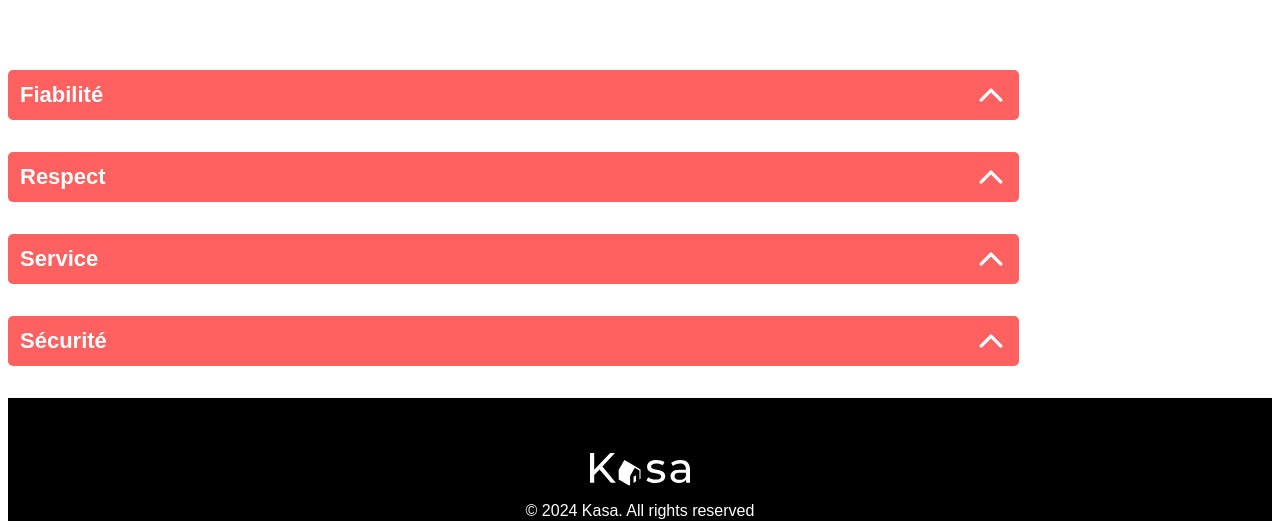
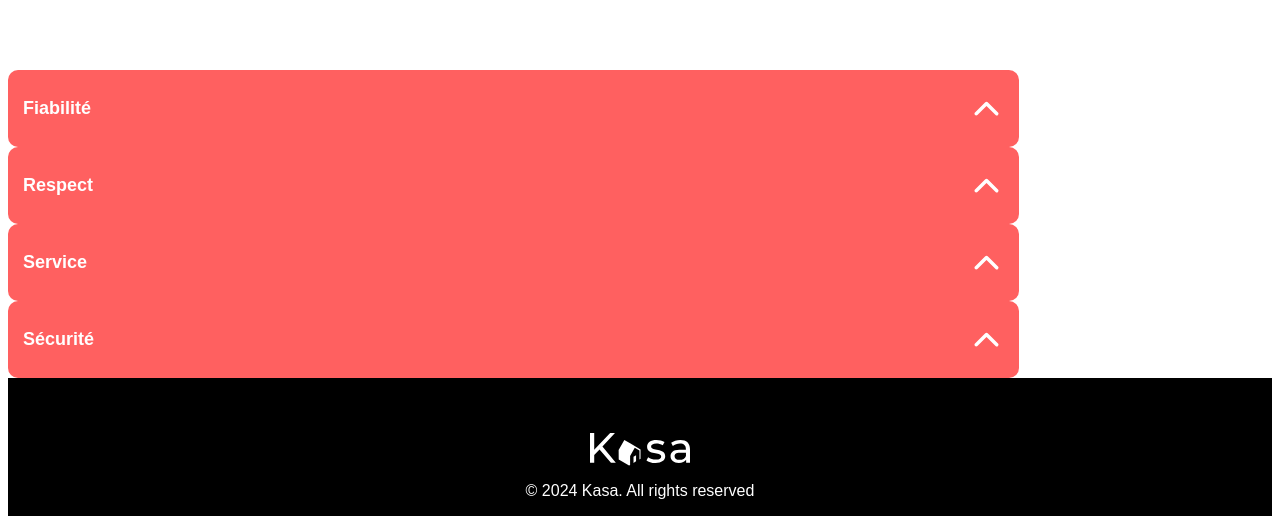
Before and after one commit to NibSnipe/Projet_5_new, a React (Vite) app: page /about in a window 1280 px wide. Shown: the part 1036-1557 px from the top of the page. Built offline with nearby package versions, Linux system fonts and the light colour scheme.

Commit message:
logement terminée

```diff
--- a/src/components/Carrousel.jsx
+++ b/src/components/Carrousel.jsx
@@ -22,10 +22,9 @@ const Carrousel = ({ images }) => {
     }
 
 
-
     return (
         <div>
-                    <div className='carrousel'>
+            <div className='carrousel'>
             {!singleImage && ( // Affichage des chevrons si plusieurs images
                 <div className='btn-slide'>
                     <img src={left} className='left' alt='left arrow' onClick={prevSlide}/>
--- a/src/components/Collapse.jsx
+++ b/src/components/Collapse.jsx
@@ -11,22 +11,21 @@ const Collaspe = ({ title, children }) => {
       }
 
     return (
-        <div>
-              <div className={`collapse ${isOpen ? "open" : ""}`}>
-      <div className="collapse-header" onClick={toggleCollapse}>
-        <h3>{title}</h3>
-        <img
-          src={chevron}
-          alt="Chevron"
-          className={`chevron ${isOpen ? "down" : "up"}`}
-        />
+      <div className= {`collapse-container ${isOpen ? 'open' : ''}`}>
+      <div className={"collapse-title"}>
+          <h3>{title}</h3>
+          <img
+          onClick={toggleCollapse}
+          src= {chevron}
+          alt="chevron"
+          className={`chevron ${isOpen ? "open" : ""}`}
+          />
       </div>
-      <div className={`collapse-content ${isOpen ? "open" : ""}`}>
-        <div className="content-wrapper">{children}</div>
+      <div className="collapse-content">
+          <ul>{children}</ul>
       </div>
-    </div>
-        </div>
-    );
+  </div>
+);
 };
 
 
--- a/src/pages/About.jsx
+++ b/src/pages/About.jsx
@@ -17,7 +17,6 @@ const About = () => {
                     </Collapse>
                   ))}
                 </div>
-
         </div>
     );
 };
--- a/src/pages/Logements.jsx
+++ b/src/pages/Logements.jsx
@@ -4,6 +4,7 @@ import Carrousel from '../components/Carrousel';
 import Collapse from '../components/Collapse';
 import Rating from '../components/Rating';
 import Tags from '../components/Tags';
+import "../sass/logements.scss";
 
 
 
@@ -18,11 +19,10 @@ const Logements = () => {
 
     return (
         <div>
-            { picture.map((img) => <img src={ img } alt={""} key={ img } />) }
             <p>looollo { id }</p>
-            <p> { logement.description }</p>
-
+            <div className="carrousel-container">
             <Carrousel images={logement.pictures} />
+            </div>
 
             <div className="all-info-container">
                 <div className="left-container">
@@ -38,16 +38,14 @@ const Logements = () => {
                         <img src={logement.host.picture} alt = {"photo de " + logement.host.name}></img>
                     </div>
                     <div className="rating-container">
-                        <Rating rating = {appartement.rating}/>
+                        <Rating rating = {logement.rating}/>
                     </div>
                 </div>
             </div>
-
             <div className="collapse-description-container">
             <Collapse title="Description">  { logement.description }  </Collapse>
             <Collapse title="Équipements">  { logement.equipments }  </Collapse>
             </div>
-
         </div>
     );
 };
--- a/src/sass/Collapse.scss
+++ b/src/sass/Collapse.scss
@@ -1,99 +1,51 @@
-.collapse {
-    margin-bottom: 2rem;
-    border-radius: 5px;
-    overflow: hidden;
+.collapse-container{
     width: 100%;
 
-    .collapse-header {
-      display: flex;
-      justify-content: space-between;
-      align-items: center;
-      padding: 0.5rem 1rem 0.5rem 0.75rem;
-      background-color: #ff6060;
-      cursor: pointer;
-
-      h3 {
-        margin: 0;
-        color: #ffffff;
-        font-size: 22px;
-        line-height: 34px;
-      }
-
-      .chevron {
-        width: 24px;
-        height: 24px;
-        transform: rotate(0deg);
-        transition: transform 0.3s ease;
-
-        &.down {
-          transform: rotate(-180deg);
+    &.open {
+        .collapse-content{
+            max-height: 1000px;
+            transition: max-height 3s ease;
+            padding: 20px 20px 20px 0;
         }
-      }
     }
 
-    .collapse-content {
-      max-height: 0;
-      background-color: rgba(246, 246, 246, 0.45);
-      transition: max-height 0.4s ease-in-out;
-      padding: 0 1rem;
-      overflow: hidden;
-
-      .content-wrapper {
-        opacity: 0;
-        transform: translateY(-80px);
-        transition:
-          opacity 0.4s ease-in-out,
-          transform 0.4s ease-in-out;
-      }
-
-      p,
-      ul {
-        margin: 0;
-        padding: 1rem 0;
-      }
-
-      ul {
-        list-style: none;
-      }
+    .collapse-title {
+        align-items: center;
+        padding: 10px 20px 10px 15px;
+        border-radius: 10px;
+        display: flex;
+        justify-content: space-between;
+        background-color: #ff6060;
+        @media (max-width : 425px) {
+            padding: 10px ;
+        }
     }
 
-    &.open {
-      .collapse-content {
-        max-height: 300px;
+    h3{
+        color: white;
+        font-size: 18px;
+        @media (max-width : 425px) {
+            font-size: 13px;
+        }
+    }
 
-        .content-wrapper {
-          opacity: 1;
-          transform: translateY(0);
+    .chevron{
+        width: 25px;
+        height: 25px;
+        transition: transform 0.3s ease;
+        cursor: pointer;
+
+        &.open{
+                transform: rotate(180deg);
+            }
         }
-      }
     }
-  }
 
-  /*** MEDIA QUERIES ***/
+    .collapse-content{
 
-  /* (768PX AND LESS TABLET) */
-  @media (max-width: 768px) {
-    .collapse {
-      margin-bottom: 1.5rem;
-      .collapse-header {
-        padding: 0.375rem 0.75rem 0.375rem 0.75rem;
-
-        h3 {
-          font-size: 13px;
-          line-height: 18px;
-        }
-
-        .chevron {
-          width: 16px;
-          height: 16px;
-        }
-      }
-
-      .collapse-content {
-        p,
-        ul {
-          font-size: 12px;
-        }
-      }
+        line-height: 25px;
+        border-radius: 10px;
+        background-color: rgb(241, 237, 237) ;
+        overflow: hidden;
+        max-height: 0;
     }
-  }
--- a/src/sass/banner.scss
+++ b/src/sass/banner.scss
@@ -11,6 +11,12 @@
         height: auto;
         border-radius: 20px;
         filter: brightness(0.5);
+
+        @media (max-width : 425px) {
+            height: 150px;
+            border-radius: 15px;
+
+        }
     }
 
     h1{
@@ -19,5 +25,20 @@
         color: white;
         position: absolute;
 
+        @media (max-width : 425px) {
+            display: flex;
+            flex-direction: row;
+            flex-wrap: wrap;
+            font-size: 30px;
+            padding-left: 15px;
+        }
+
+    }
+
+    @media (max-width : 425px) {
+        margin: 27px 20px 22px 20px;
+        height: 160px;
+        border-radius: 10px;
+        padding: 0%;
     }
 }
--- a/src/sass/card.scss
+++ b/src/sass/card.scss
@@ -13,6 +13,12 @@
         height: 100%;
         object-fit: cover;
         border-radius: 10px;
+
+        @media (max-width : 768px) {
+
+        }
+        @media (max-width : 425px) {
+        }
     }
 
     h2{
--- a/src/sass/home.scss
+++ b/src/sass/home.scss
@@ -1,11 +1,30 @@
 .gallery {
     display: grid;
     grid-template-columns: 1fr 1fr 1fr;
-    row-gap: 45px;
-    column-gap: 55px;
-    padding: 3rem;
-    background: rgb(241, 235, 235);
-    border-radius: 15px;
-    margin: 5rem;
-    justify-items: center;
+    grid-auto-rows: 340px;
+    background-color: rgb(241, 237, 237);
+    border-radius: 25px;
+    margin: 0px 100px 50px 100px;
+    gap: 50px;
+    padding: 56px 50px 43px 50px;
+
+
+
+    @media (max-width : 425px) {
+        grid-template-columns: 1fr;
+        grid-auto-rows: 255px;
+        margin: 5px;
+        background-color: white;
+        gap: 20px;
+        padding: 0 20px 27px 20px;
+    }
+
+    @media (max-width : 1024px){
+        grid-template-columns: 1fr 1fr;
+    }
+
+    @media (max-width : 768px){
+        grid-template-columns: 1fr;
+    }
+
 }
--- /dev/null
+++ b/src/sass/logements.scss
@@ -0,0 +1,151 @@
+.carrousel-container {
+
+    margin-left: 100px;
+    margin-right: 100px;
+
+    @media (max-width : 768px) {
+        margin: 15px 20px 13px 20px;
+        flex-direction: column;
+
+        @media (max-width : 425px) {
+            margin: 15px 20px 13px 20px;
+        }
+
+    }
+}
+
+
+.all-info-container {
+    margin: 30px 100px 50px 100px;
+
+        display: flex;
+        flex-direction: row;
+
+        @media (max-width : 768px) {
+            margin: 15px 20px 13px 20px;
+            flex-direction: column;
+        }
+
+        @media (max-width : 425px) {
+            margin: 15px 20px 13px 20px;
+            flex-direction: column;
+        }
+
+    .left-container,
+    .right-container {
+    flex: 1;
+
+
+    }
+
+    .left-container{
+        display: flex;
+        flex-direction: column;
+
+        .title-location {
+
+            h1 {
+                color: #ff6060;
+                font-weight: 500;
+
+                @media (max-width: 425px) {
+                    font-size: 18px;
+                }
+            }
+
+            p {
+                color: black;
+                font-size: 18px;
+                padding-top: 5px;
+                font-weight: 500;
+
+                @media (max-width: 425px) {
+                    font-size: 14px;
+                }
+            }
+        }
+    }
+
+    .right-container {
+        display: flex;
+        flex-direction: column;
+
+    .host-container {
+        display: flex;
+        align-items: center;
+        gap: 10px;
+        justify-content: end;
+        width: 20%;
+        position: relative;
+        left: 80%;
+
+        @media (max-width : 768px) {
+            margin-top: 25px;
+        }
+
+        @media (max-width : 425px) {
+            margin-top: 25px;
+         }
+
+        p{
+            color: #ff6060;
+            font-size: 18px;
+            font-weight: 500;
+
+            @media (max-width : 425px) {
+               font-size: 12px;
+            }
+        }
+
+
+        img {
+            border-radius: 50%;
+            width: 64px;
+            height: 64px;
+
+            @media (max-width : 425px) {
+                width: 32px;
+                height: 32px;
+            }
+        }
+    }
+}
+
+    .star-container {
+
+        @media (max-width : 768px) {
+            position: absolute;
+            padding-top: 12px;
+        }
+        @media (max-width : 425px) {
+            position: absolute;
+            padding-top: 12px;
+        }
+    }
+
+
+
+}
+
+.collapse-description-container {
+    margin: 0 100px 50px 100px;
+    display: grid;
+    grid-template-columns: 1fr 1fr;
+    gap: 76px;
+
+    @media (max-width: 768px) {
+        gap: 20px;
+        grid-template-columns: 1fr;
+        margin: 20px 20px 27px 20px;
+    }
+
+    @media (max-width: 425px) {
+        gap: 20px;
+        grid-template-columns: 1fr;
+        margin: 20px 20px 27px 20px;
+    }
+
+    li {
+        list-style-type: none;
+    }
+}
```
Also changed, not shown: src/sass/logemnts.scss (deleted).
